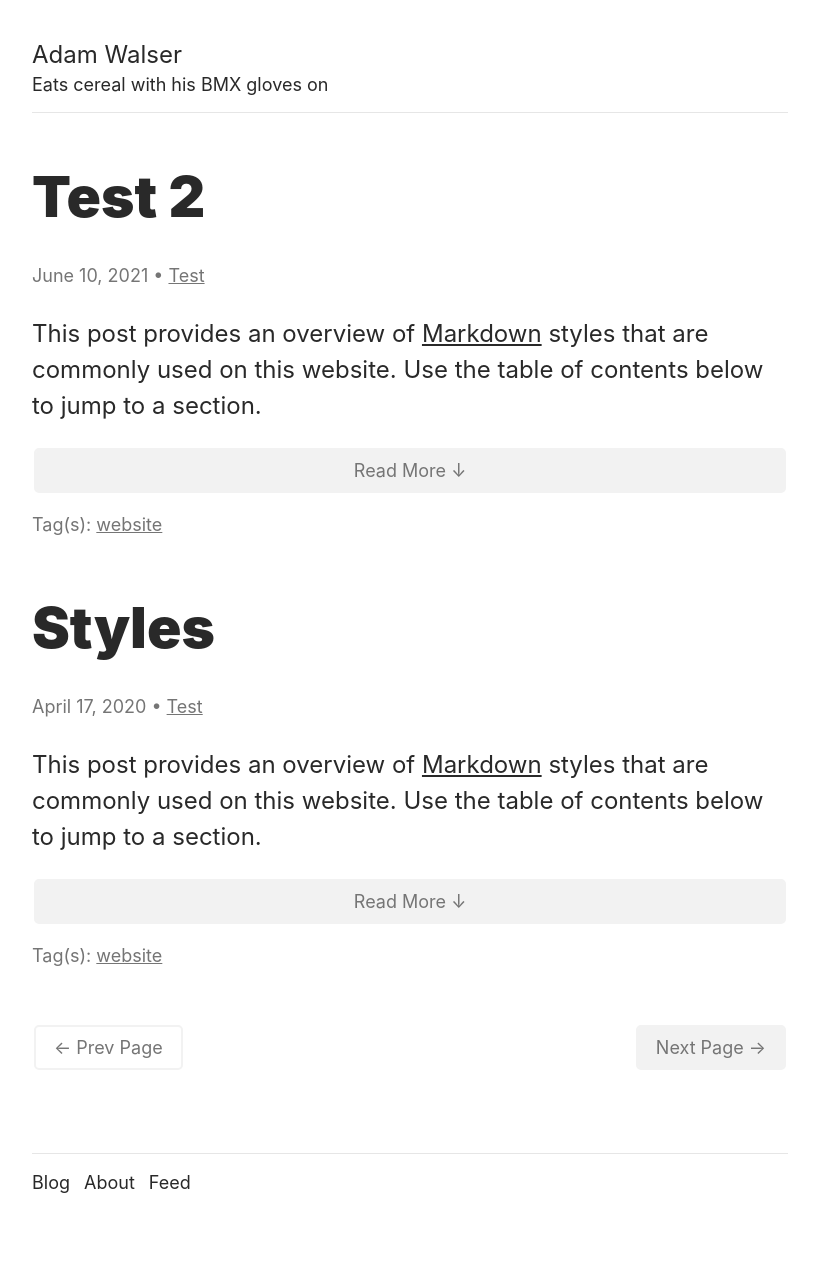
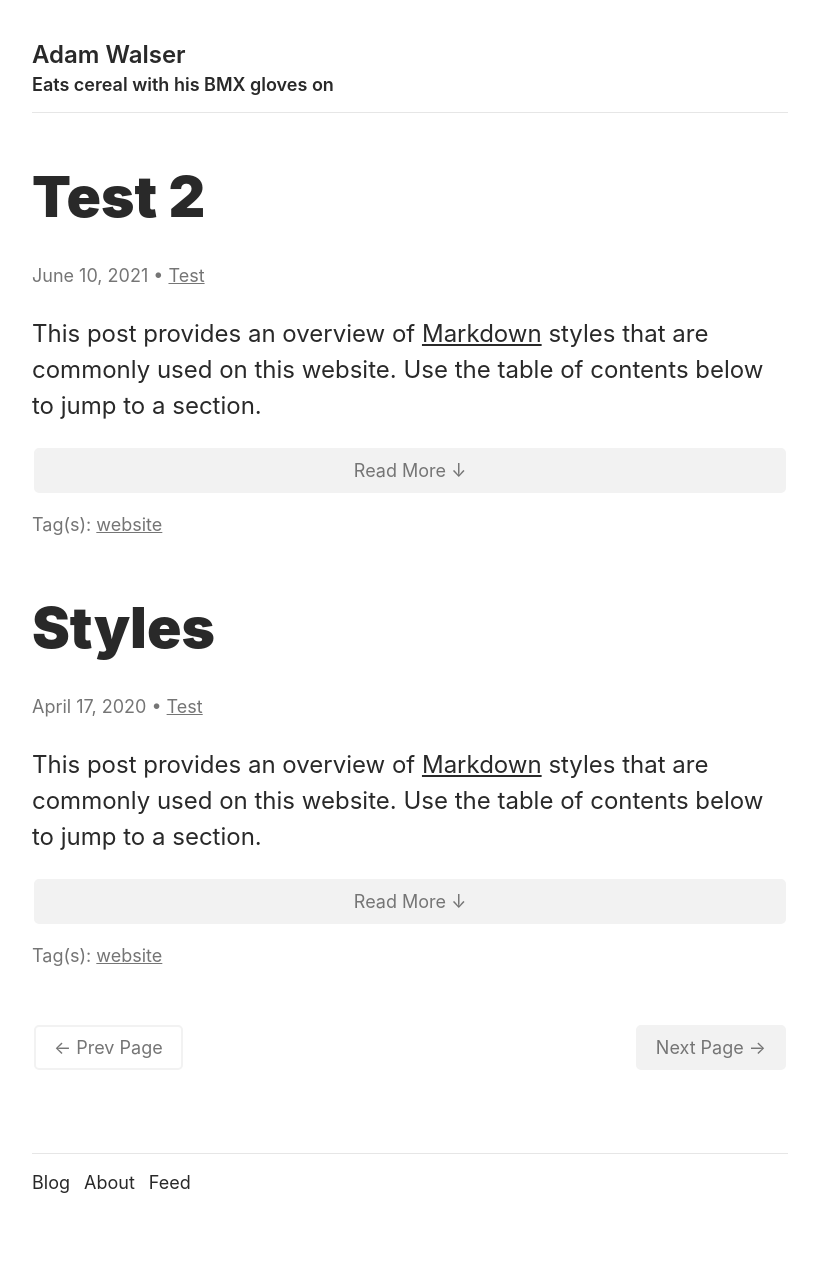
Before and after one commit to ajpwalser/ajpwalser.github.io, a Jekyll site: the page built from index.html, in a window 1280 px wide. Shown: the whole page, without its empty margins (230-1047 px from the left). Built offline with Jekyll 4.4.1, drawn with Linux system fonts in a browser that asks for light colours; some web fonts are replaced; the list of posts is cut into pages by our own code.

Commit message:
Update style.css

```diff
--- a/css/style.css
+++ b/css/style.css
@@ -42,8 +42,7 @@ padding-top: 2em;
 }
 
 .header {
-font-weight: 400;
-font-style: bold;
+font-weight: 600;
 font-size: 100%;
 line-height: 1.25em;
 }
```
